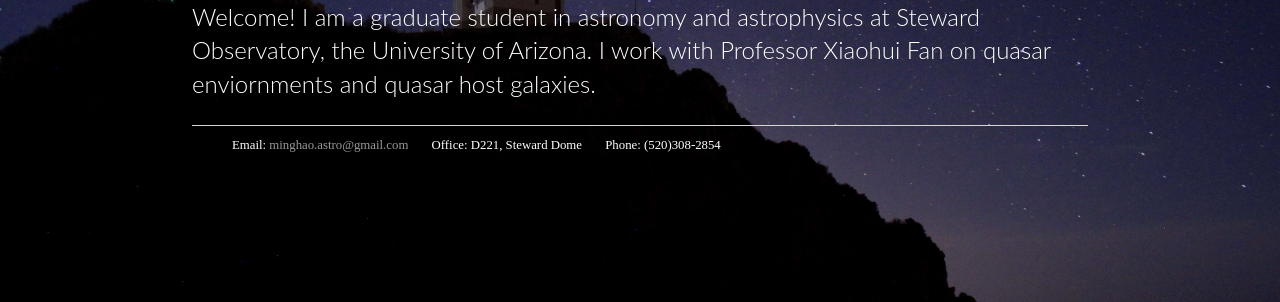
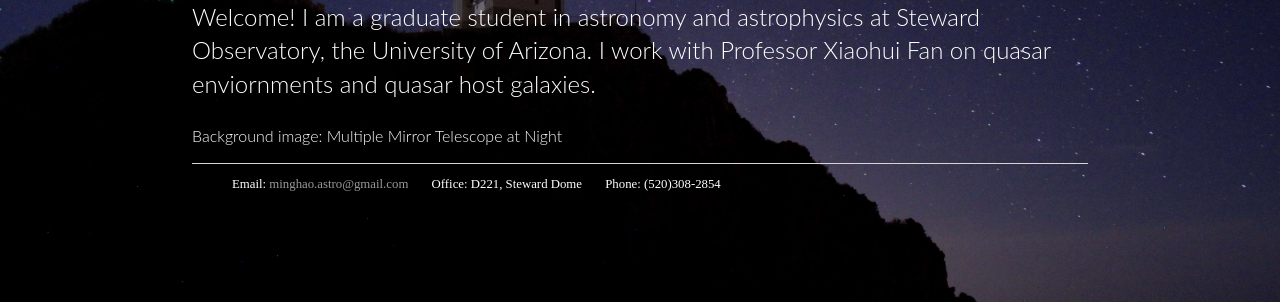
Before and after one commit to JianiDing/JianiDing.github.io, a Jekyll site: the page built from index.html, in a window 1280 px wide, cut to the strip 598-900 px from the top of the page. Built offline with Jekyll 4.4.1, drawn with Linux system fonts in a browser that asks for light colours.

Commit message:
Update index.html

```diff
--- a/index.html
+++ b/index.html
@@ -14,4 +14,5 @@ title: Minghao Yue
 		I work with Professor Xiaohui Fan on quasar enviornments
 		and quasar host galaxies.
 	</p>
+	<p style="font-family:lato light;font-size:100%;color:white">Background image: Multiple Mirror Telescope at Night</p>
 </div><!-- /.blurb -->
```
